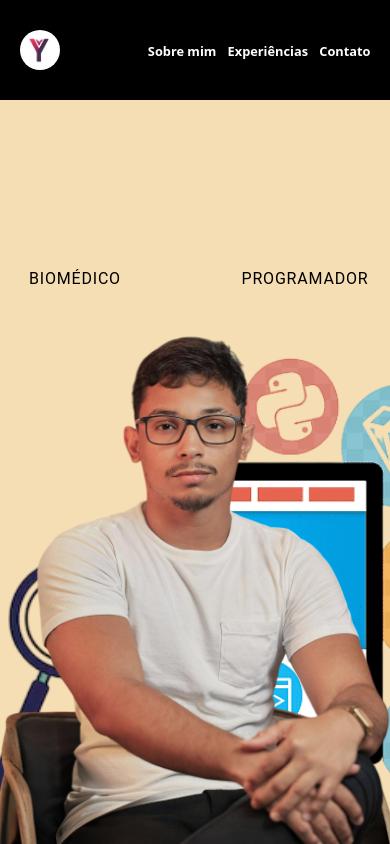
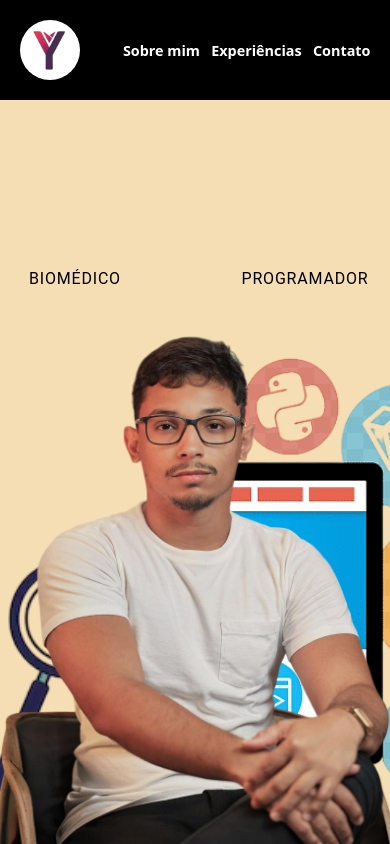
Before and after one commit to YlsonSantos/Portfolio_Ylson, a React (Vite) app: page / in a window 390 px wide. Built offline with nearby package versions, Linux system fonts and the light colour scheme.

Commit message:
correção do home

```diff
--- a/src/styles/Medias.css
+++ b/src/styles/Medias.css
@@ -21,8 +21,8 @@
 
 @media (max-width: 480px) {
   .logo-container {
-    width: 40px;
-    height: 40px;
+    width: 60px;
+    height: 60px;
   }
 
   .navbar-list {
@@ -30,12 +30,16 @@
   }
 
   .navbar-list li a {
-    font-size: 0.8rem;
+    font-size: 0.9rem;
   }
 
   .logo-image {
-    width: 70%;
+    width: 80%;
     height: 65%;
+  }
+
+  .navbar-content {
+    height: 100px;
   }
 }
 
```
